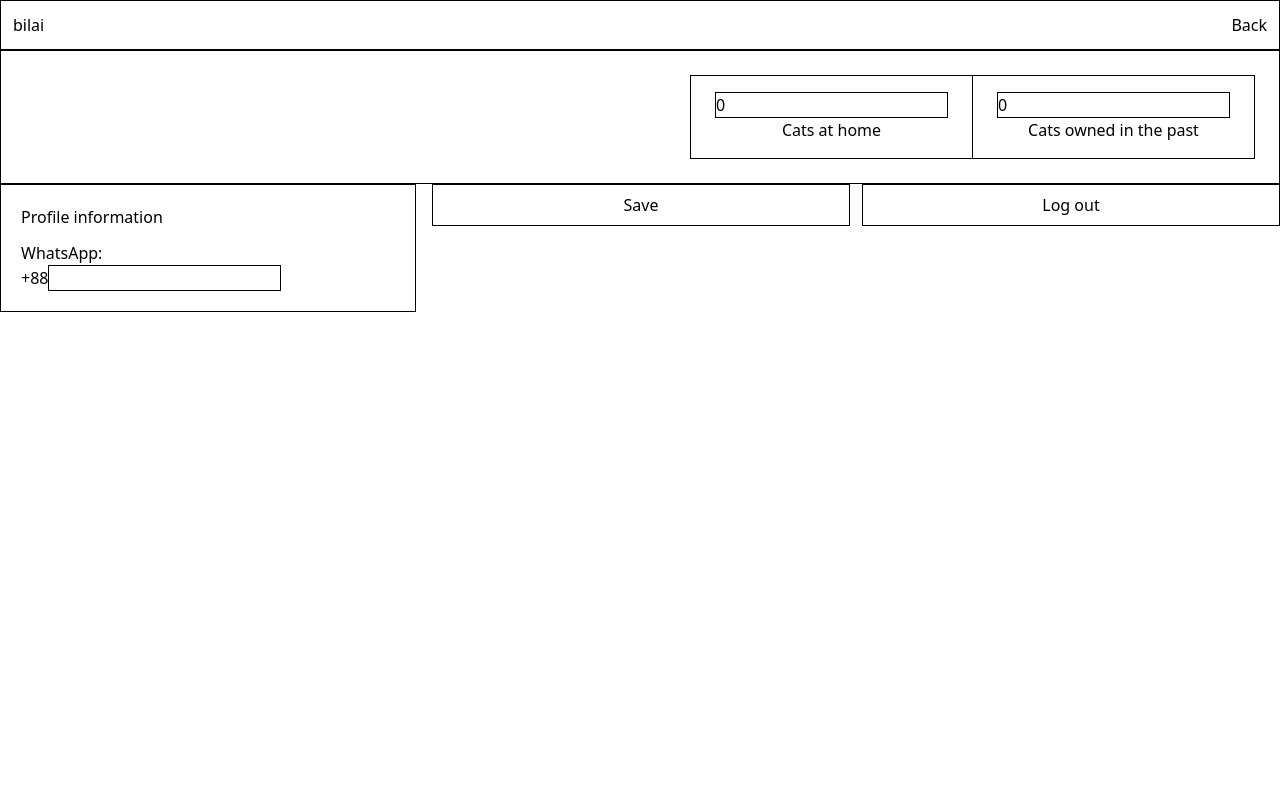
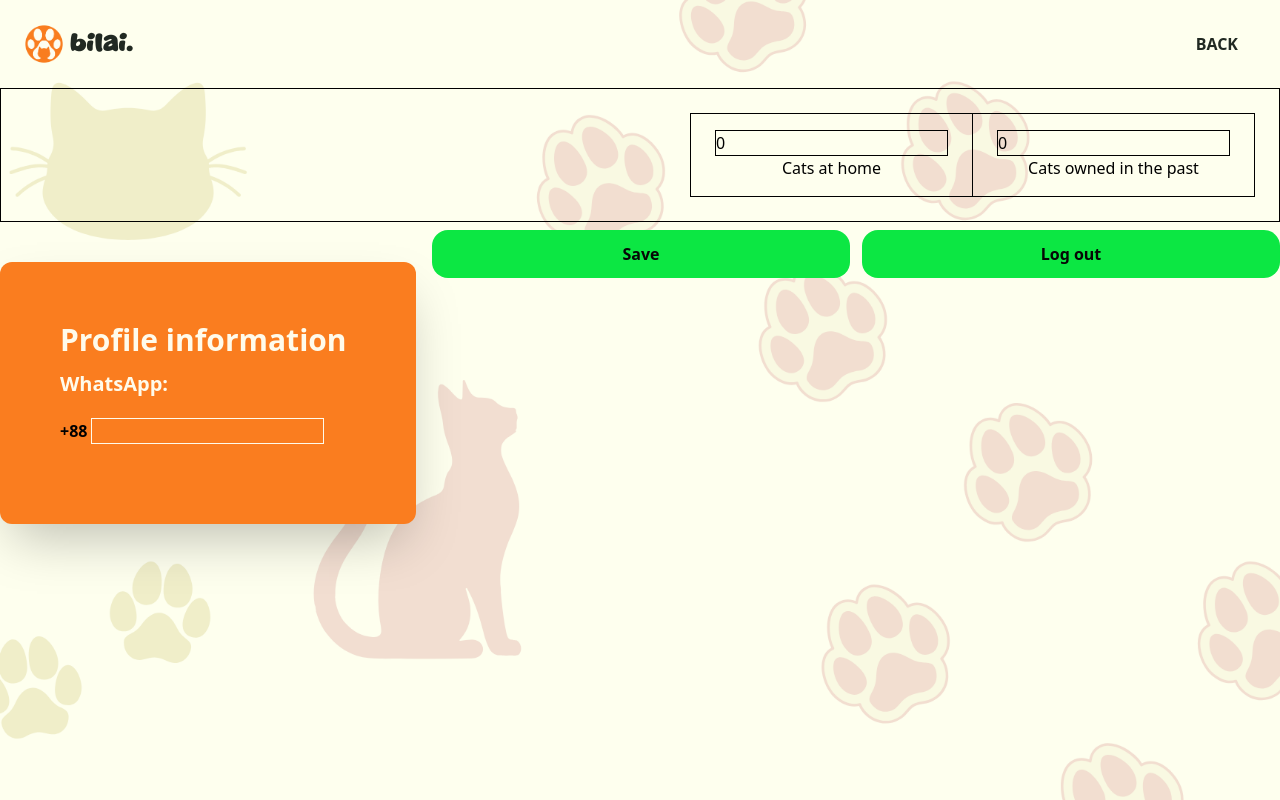
Before and after one commit to jahinhossain8573/bilai, a Next.js app: page /profile in a window 1280 px wide. Built offline with nearby package versions, Linux system fonts and the light colour scheme; no server answers.

Commit message:
Progress

```diff
--- a/app/profile/page.tsx
+++ b/app/profile/page.tsx
@@ -3,6 +3,7 @@ import { useSession, signOut } from "next-auth/react";
 import { useEffect, useState } from "react";
 import { getCurrentUser, updateProfile } from "@/app/actions/user";
 import Link from "next/link";
+import Image from "next/image";
 
 export default function Page() {
   const { data: session } = useSession();
@@ -40,14 +41,15 @@ export default function Page() {
   }
 
   return (
-    <div>
-      <header className="flex justify-between items-center p-3 border">
-        <div>
-          <span>bilai</span>
+    <div className="bg-[url('/Background.png')] bg-cover bg-no-repeat bg-center w-full h-full min-h-screen">
+      <header className="p-5 flex justify-between gap-x-48 items-center">
+        {/* Navbar */}
+        <div className="md:flex md:grid-cols-1 md:items-center">
+          <Image src="/Bilai.png" width={48} height={48} alt="" />
+
+          <h1 className="text-2xl font-matcha-mint text-[#212922] mx-0.5">bilai.</h1>
         </div>
-        <div>
-          <Link href="/">Back</Link>
-        </div>
+        <Link href="/" className=" text-[#212922] font-poppins font-extrabold hover:text-[#080808] transition-colors duration-200 hover:bg-[#a1cf6b] rounded-2xl p-1.5 mx-4">BACK</Link>
       </header>
 
       <div className="flex flex-col md:flex-row md:items-center md:justify-between gap-6 p-6 border">
@@ -79,19 +81,19 @@ export default function Page() {
       </div>
 
       <div className="grid md:grid-cols-3 gap-4">
-        <div className="space-y-4">
-          <div className="p-5 border">
+        <div className="w-[90%] sm:w-full max-w-md p-6 md:p-12 shadow-2xl bg-[#FA7D1F] rounded-xl my-10 mx-auto">
+          <div className="p-3">
             <div className="flex justify-between items-center mb-3">
-              <h2>Profile information</h2>
+              <h2 className="font-poppins font-bold text-3xl text-amber-50">Profile information</h2>
             </div>
-            <p>WhatsApp:</p>
-            <div>
-              <span>+88</span>
+            <p className=" font-bold text-xl text-amber-50">WhatsApp:</p>
+            <div className="my-5">
+              <span className="font-bold">+88</span>
               <input
                 type="text"
                 value={WhatsApp}
                 onChange={(e) => changeWhatsApp(e.target.value)}
-                className="border"
+                className="border border-amber-50 mx-1"
               />
             </div>
           </div>
@@ -99,7 +101,7 @@ export default function Page() {
 
         <div className="md:col-span-2 space-y-4">
           {/*<div className="p-5 border">
-            <div className="flex justify-between items-center mb-3">
+            <div className="flex justify-center items-center mb-3">
               <h2>My cats</h2>
             </div>
             <div className="grid sm:grid-cols-3 gap-3"></div>
@@ -111,14 +113,13 @@ export default function Page() {
             <button
               onClick={handleSave}
               disabled={saving || !loaded}
-              className="flex-1 py-2 border"
-            >
+            className="w-full bg-[#0ce743] hover:bg-[#7cae4c] transition-colors text-[#060706] font-extrabold py-3 rounded-2xl text-center my-2" >
+
               {saving ? "Saving..." : "Save"}
             </button>
             <button
               onClick={() => signOut({ callbackUrl: "/" })}
-              className="flex-1 py-2 border"
-            >
+            className="w-full bg-[#0ce743] hover:bg-[#7cae4c] transition-colors text-[#060706] font-extrabold py-3 rounded-2xl text-center my-2" >
               Log out
             </button>
           </div>
```
